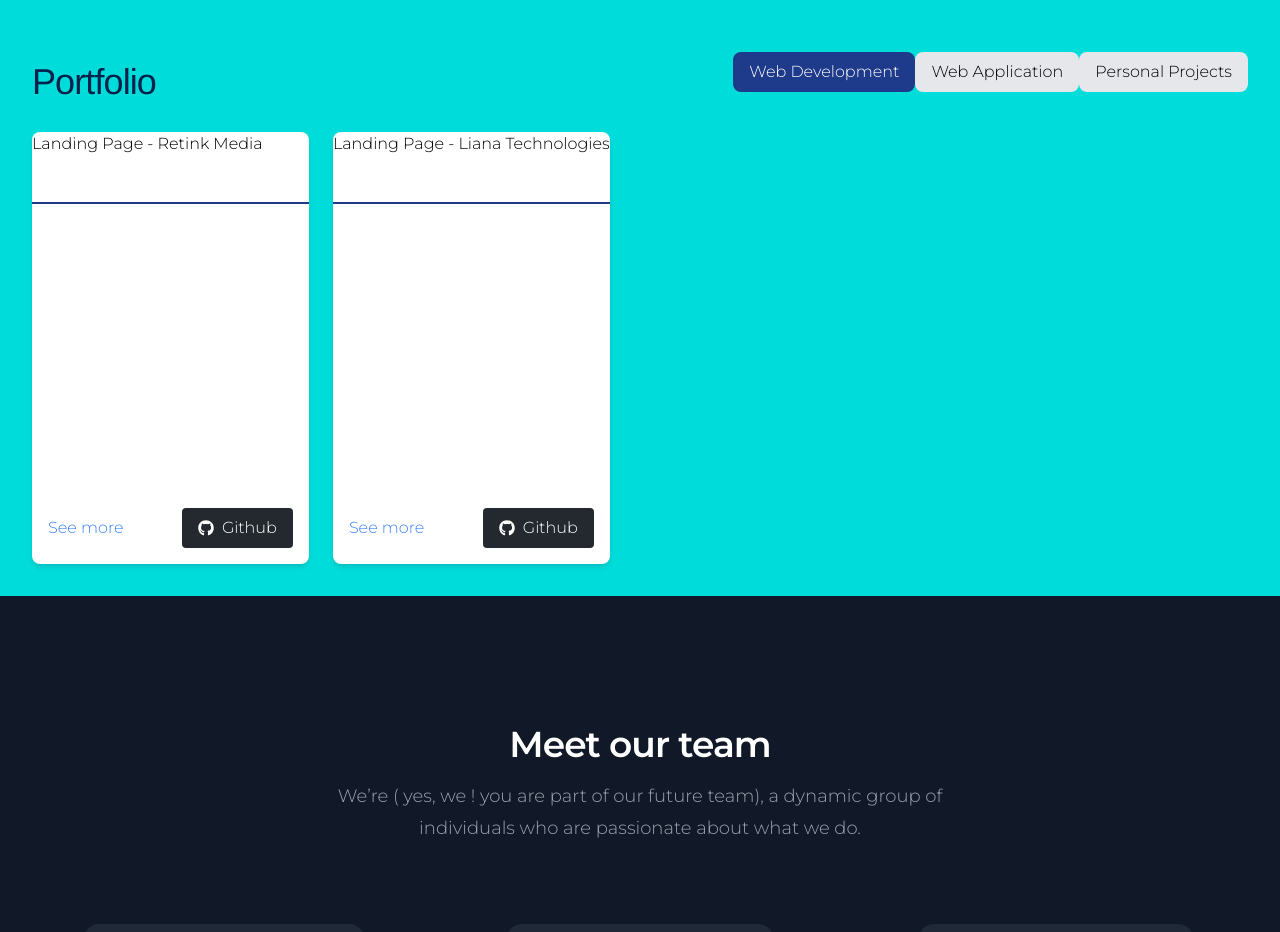
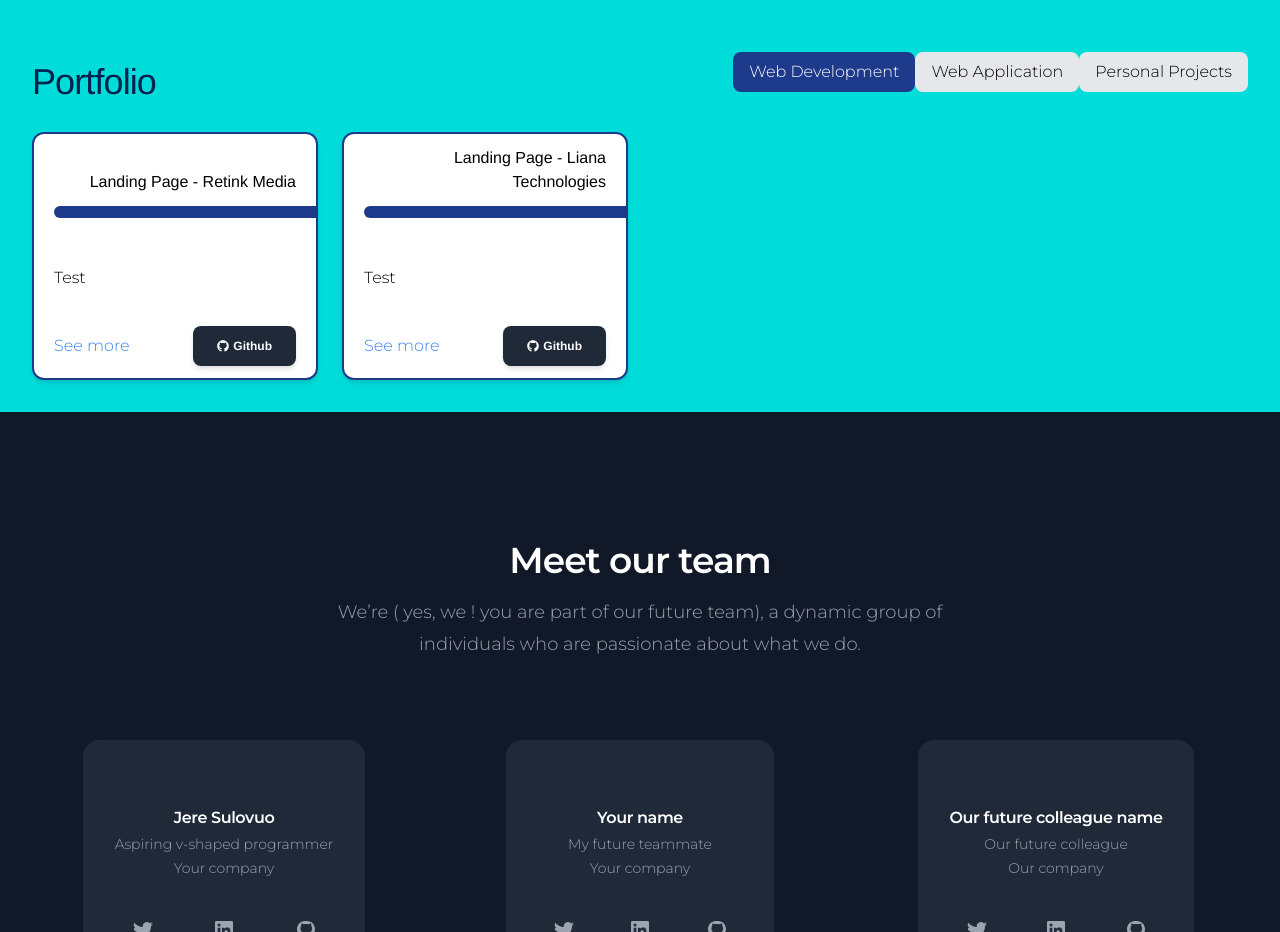
Before and after one commit to chungvuiloong/simple_portfolio, a React (Create React App) app: page / in a window 1280 px wide. Shown: the part 1280-2212 px from the top of the page. Built offline with nearby package versions, Linux system fonts and the light colour scheme.

Commit message:
Updated Cards with Material Tailwind

```diff
--- a/src/pages/ProjectCard.tsx
+++ b/src/pages/ProjectCard.tsx
@@ -1,31 +1,71 @@
+import {
+    Card,
+    CardHeader,
+    Typography,
+    Button,
+    IconButton,
+    CardBody,
+    CardFooter,
+} from "@material-tailwind/react";
 import React from 'react';
 import { FaGithub } from 'react-icons/fa';
 
 interface Project {
-  title: string;
-  description: string;
-  imageUrl: string;
-  demoUrl: string;
-  githubUrl: string;
+    title: string;
+    description: string;
+    imageUrl: string;
+    demoUrl: string;
+    githubUrl: string;
 }
 
 interface ProjectCardProps {
-  project: Project;
+    project: Project;
 }
 
 const ProjectCard: React.FC<ProjectCardProps> = ({ project }) => {
-  const { title, description, imageUrl, demoUrl, githubUrl } = project;
+    const { title, description, imageUrl, demoUrl, githubUrl } = project;
+    return (
+    <Card className='
+        grid grid-rows-3
+        pl-5 py-3
+        border-2 border-blue-900 rounded-xl
+        font-san'
+    >
+        <Typography className='pr-5 pb-3 row-span-1 text-end self-end'>{title}</Typography>
+        <hr className="h-3 border-t-0 bg-blue-900 rounded-l-lg" />
+        <CardBody>
+            Test
+        </CardBody>
+        <CardFooter className="pr-5 row-span-1 flex justify-between">
+            <a
+                href={demoUrl}
+                target="_blank"
+                rel="noopener noreferrer"
+                className="my-auto text-blue-500 hover:text-blue-700"
+                >
+                See more
+            </a>
+            <Button className='flex gap-1 bg-gray-800'>
+                <FaGithub className="text-white my-auto" />
+                <span>Github</span>
+            </Button>
+            </CardFooter>
+    </Card>
+  );
+};
 
-  return (
-    <div className="grid grid-rows-6 grid-flow-col bg-white rounded-lg overflow-hidden shadow-md">
+export default ProjectCard;
+
+    // <div className="grid grid-rows-6 grid-flow-col bg-white rounded-lg overflow-hidden shadow-md">
       {/* <img src={imageUrl} alt={title} className="w-full h-40 object-cover" /> */}
-      <div className='row-span-1 border-b-2 border-blue-900'>{title}</div>
+
+      {/* <div className='row-span-1 border-b-2 border-blue-900'>{title}</div> */}
         {/* <div className="p-4 flex-grow">
             <h3 className="text-lg font-medium">{title}</h3>
             <div className="border-b-2 border-blue-900"></div>
             <p className="text-gray-600 mt-2">{description}</p>
         </div> */}
-        <div className="row-start-6 row-span-1 p-4 flex justify-between">
+        {/* <div className="row-start-6 row-span-1 p-4 flex justify-between">
             <a
             href={demoUrl}
             target="_blank"
@@ -34,6 +74,7 @@ const ProjectCard: React.FC<ProjectCardProps> = ({ project }) => {
             >
             See more
             </a>
+            <Button>
             <a href={githubUrl}
                 target="_blank"
                 rel="noopener noreferrer"
@@ -45,9 +86,6 @@ const ProjectCard: React.FC<ProjectCardProps> = ({ project }) => {
             <FaGithub className="text-white" />
             <span>Github</span>
             </a>
-        </div>
-    </div>
-  );
-};
-
-export default ProjectCard;
+            </Button>
+        </div> */}
+    // </div>
```
